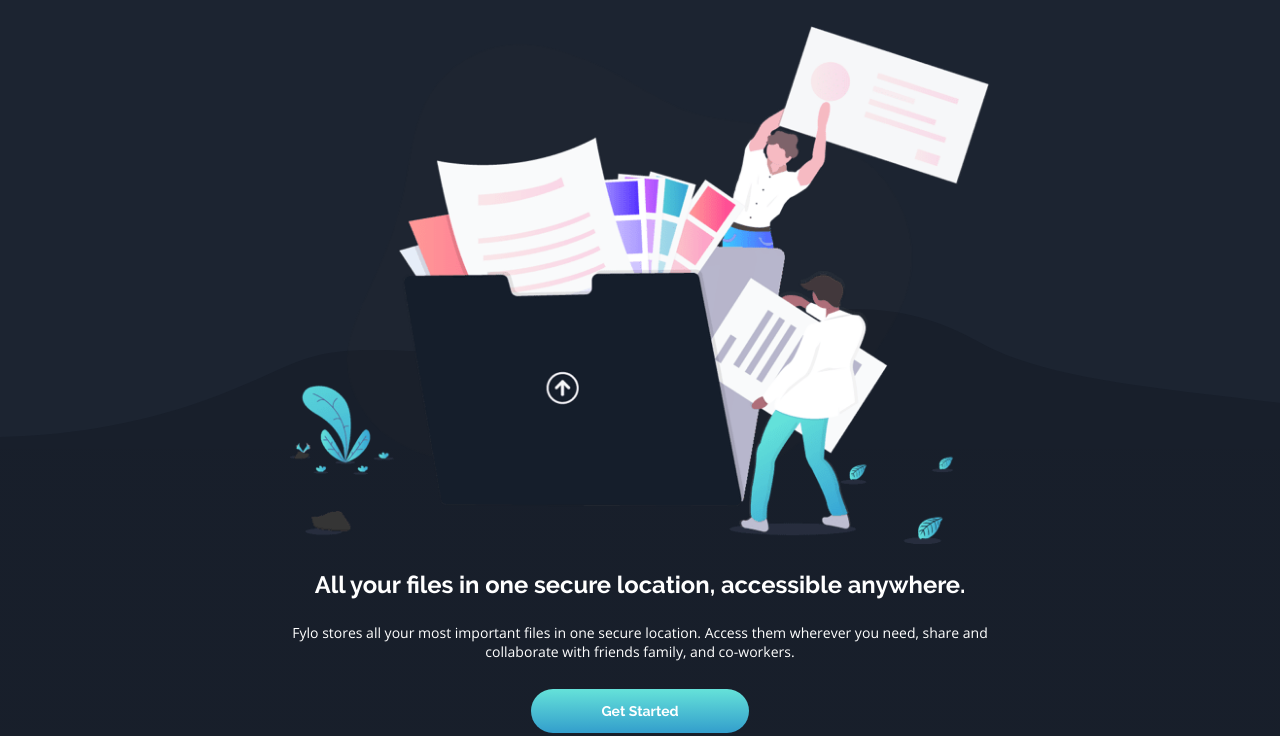
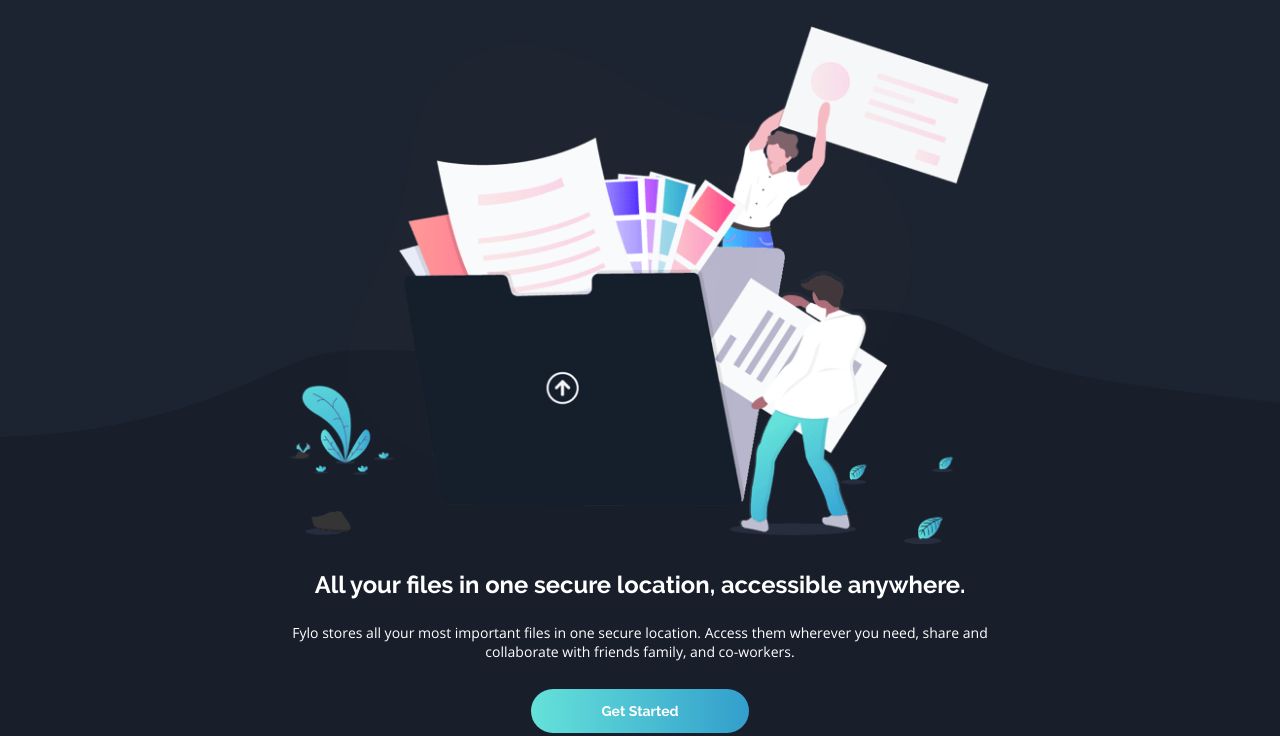
Before and after one commit to h-shams/fylo-landing-page-dark, a plain HTML site: page index.html in a window 1280 px wide. Shown: the part 64-800 px from the top of the page. Drawn offline with Linux system fonts and the light colour scheme.

Commit message:
fix angel of background gradient fo buttons

```diff
--- a/css/main.css
+++ b/css/main.css
@@ -63,7 +63,7 @@
   padding: 1em 5em;
   margin: 2em auto;
   display: table;
-  background-image: linear-gradient(var(--cyan), var(--blue));
+  background-image: linear-gradient(90deg,var(--cyan), var(--blue));
   border-radius: 50em;
 }
 
```
